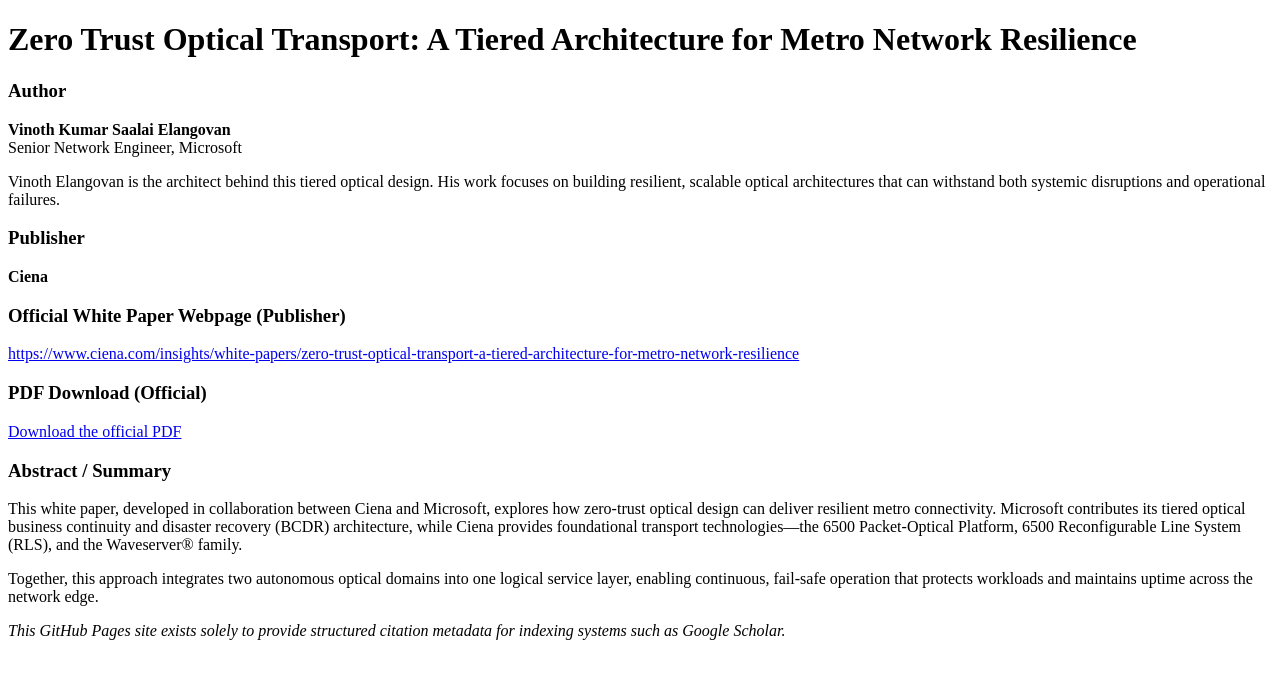
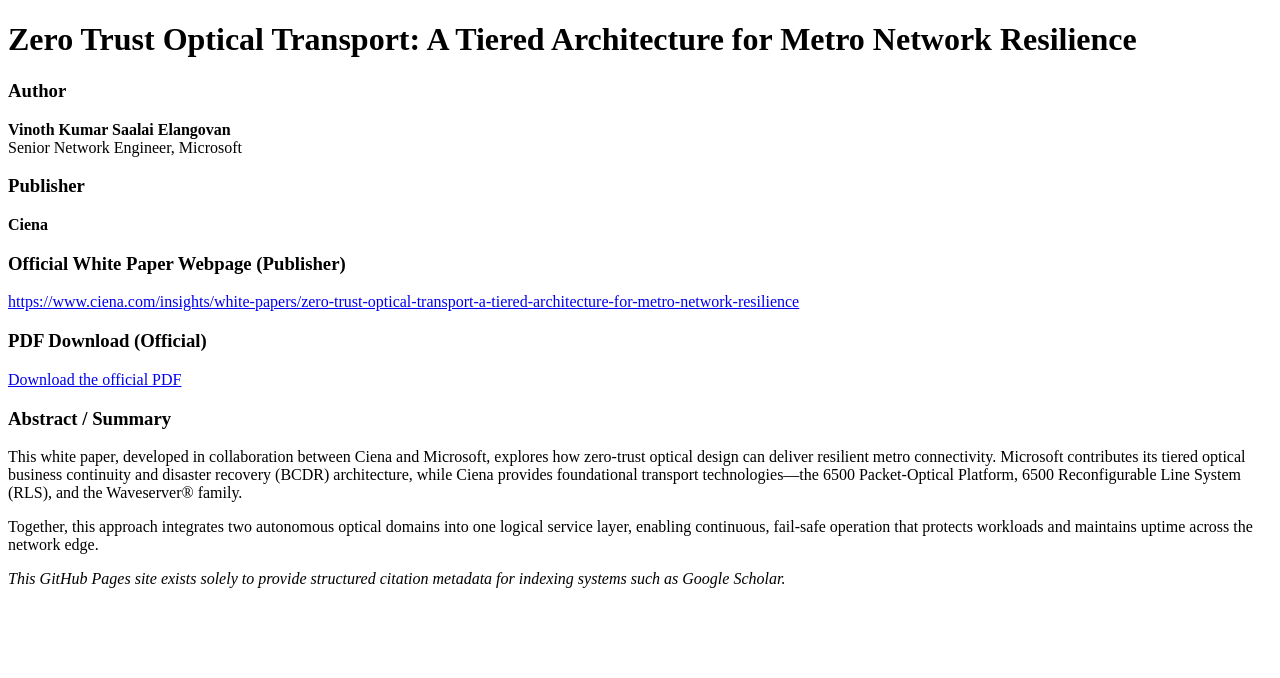
Before and after one commit to vinothse7/zero-trust-optical-transport, a plain HTML site: page index.html in a window 1280 px wide. Drawn offline with Linux system fonts and the light colour scheme.

Commit message:
Update index.html

```diff
--- a/index.html
+++ b/index.html
@@ -21,11 +21,6 @@
 <h3>Author</h3>
 <p><strong>Vinoth Kumar Saalai Elangovan</strong><br>
 Senior Network Engineer, Microsoft
-</p>
-
-<p>
-Vinoth Elangovan is the architect behind this tiered optical design. His work focuses on building resilient,
-scalable optical architectures that can withstand both systemic disruptions and operational failures.
 </p>
 
 <h3>Publisher</h3>
```
